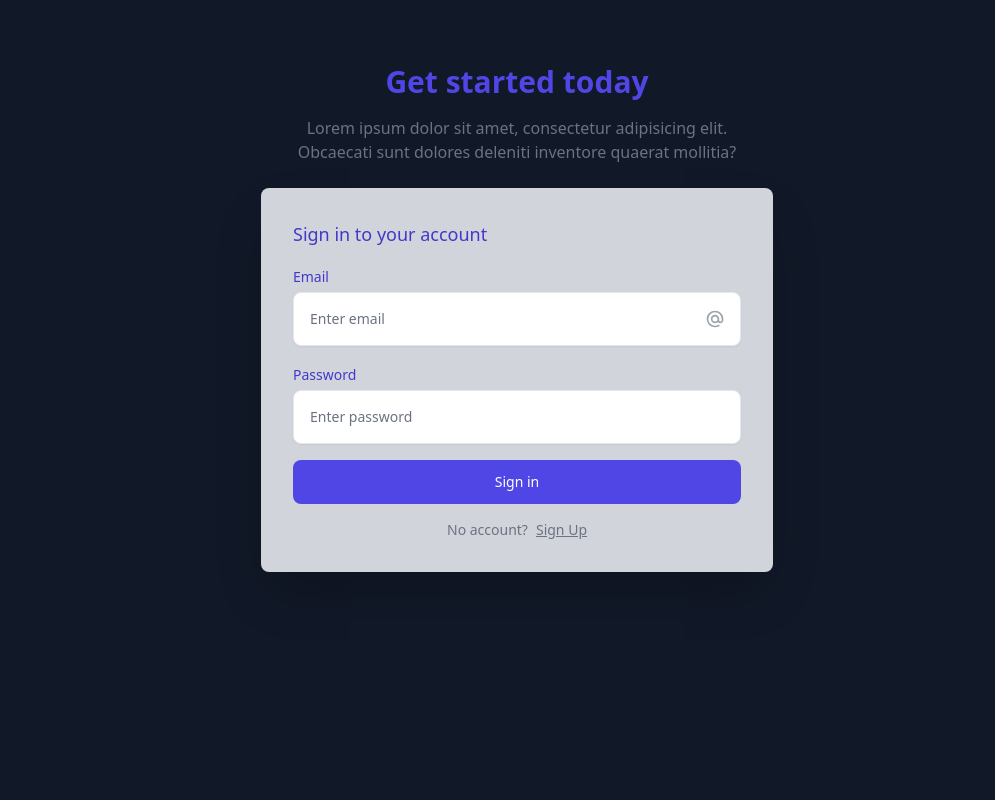
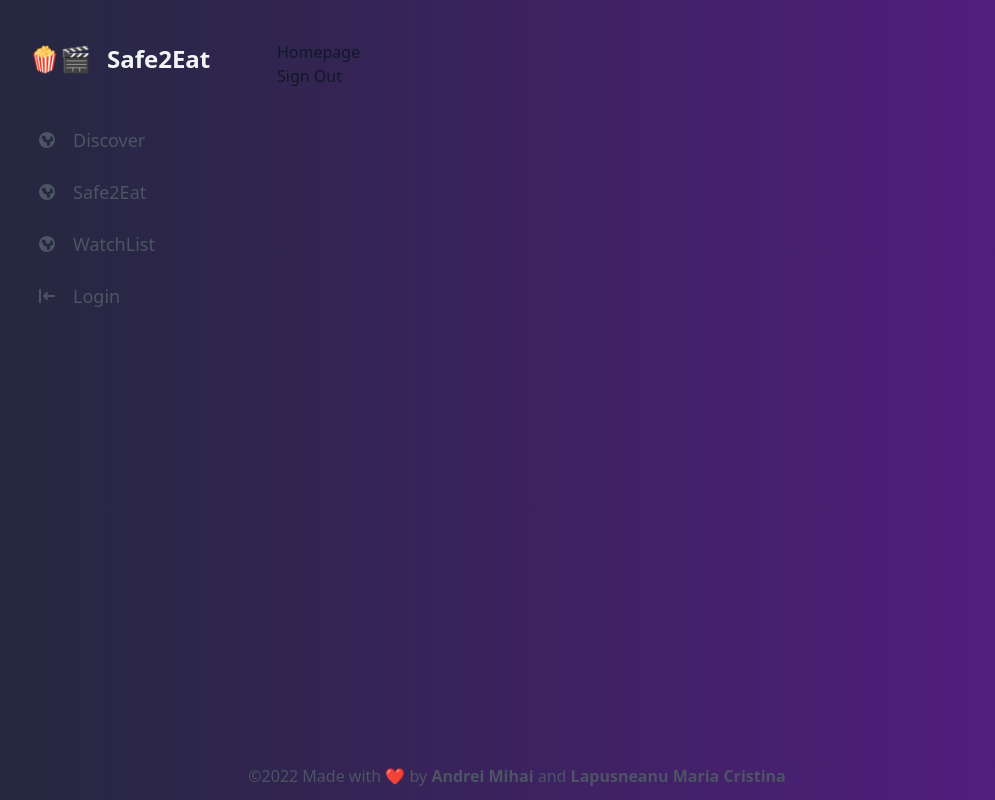
Before and after one commit to LMC23/safe_to_eat, a React (Vite) app in the folder frontend/: page / in a window 1280 px wide. Before the commit this address led to /login. Shown: the whole page, without its empty margins (123-1118 px from the left). Built offline with nearby package versions, Linux system fonts and the light colour scheme; no server answers.

Commit message:
added base layout

```diff
--- a/frontend/src/App.jsx
+++ b/frontend/src/App.jsx
@@ -5,6 +5,7 @@ import { PrivateRoute } from "./components/PrivateRoute";
 import HomePage from "./pages/HomePage";
 import Login from "./pages/Login";
 import SignUp from "./pages/Signup";
+import DefaultLayout from "./components/DefaultLayout";
 
 // https://reactrouter.com/docs/en/v6/components/routes
 // https://supabase.com/blog/supabase-js-v2
@@ -21,9 +22,12 @@ function App() {
           <Route
             path="/"
             element={
-              <PrivateRoute>
+
+              <DefaultLayout>
+
                 <HomePage />
-              </PrivateRoute>
+              </DefaultLayout>
+
             }
           />
           <Route path="login" element={<Login />} />
--- /dev/null
+++ b/frontend/src/components/DefaultLayout.jsx
@@ -0,0 +1,45 @@
+import Footer from "./Footer";
+import NavBar from "./Navbar";
+
+export default function DefaultLayout({ children }) {
+    const loading = false;
+    return (
+        <div className="bg-gradient-to-r from-gray-800 to-purple-900 transition-colors duration-200 ">
+            <div className="max-w-5xl mx-auto flex flex-col md:flex-row min-h-screen pb-2">
+                {loading && <div
+                    className="w-full h-full fixed top-0 left-0 bg-white opacity-75 z-50 flex justify-center items-center"
+                >
+                    <svg
+                        width="100"
+                        height="100"
+                        fill="currentColor"
+                        className="mr-2 animate-spin"
+                        viewBox="0 0 1792 1792"
+                        xmlns="http://www.w3.org/2000/svg"
+                    >
+                        <path
+                            d="M526 1394q0 53-37.5 90.5t-90.5 37.5q-52 0-90-38t-38-90q0-53 37.5-90.5t90.5-37.5 90.5 37.5 37.5 90.5zm498 206q0 53-37.5 90.5t-90.5 37.5-90.5-37.5-37.5-90.5 37.5-90.5 90.5-37.5 90.5 37.5 37.5 90.5zm-704-704q0 53-37.5 90.5t-90.5 37.5-90.5-37.5-37.5-90.5 37.5-90.5 90.5-37.5 90.5 37.5 37.5 90.5zm1202 498q0 52-38 90t-90 38q-53 0-90.5-37.5t-37.5-90.5 37.5-90.5 90.5-37.5 90.5 37.5 37.5 90.5zm-964-996q0 66-47 113t-113 47-113-47-47-113 47-113 113-47 113 47 47 113zm1170 498q0 53-37.5 90.5t-90.5 37.5-90.5-37.5-37.5-90.5 37.5-90.5 90.5-37.5 90.5 37.5 37.5 90.5zm-640-704q0 80-56 136t-136 56-136-56-56-136 56-136 136-56 136 56 56 136zm530 206q0 93-66 158.5t-158 65.5q-93 0-158.5-65.5t-65.5-158.5q0-92 65.5-158t158.5-66q92 0 158 66t66 158z"
+                        ></path>
+                    </svg>
+                </div>}
+                <div className="w-full md:w-3/12">
+                    <div
+                        className="flex items-center justify-start flex-row mx-auto md:flex-col lg:flex-row lg:mx-6 mt-10 w-52"
+                    >
+                        <div className=" flex justify-center items-center" style={{ fontSize: 25 }}>🍿🎬</div>
+                        <span
+                            className="text-gray-100 dark:text-dark-accent ml-4 text-2xl font-bold"
+                        >
+                            Safe2Eat
+                        </span>
+                    </div>
+                    <NavBar />
+                </div>
+                <div className="w-full md:w-9/12 py-10 px-4">
+                    {children}
+                </div>
+            </div>
+            <Footer />
+        </div>
+    )
+}
--- /dev/null
+++ b/frontend/src/components/Footer.jsx
@@ -0,0 +1,25 @@
+export default function Footer() {
+    return (<>
+        <footer
+            className="flex justify-center -mt-12 container bg-transparent dark:bg-gray-900 dark:text-dark-accent text-gray-600 py-3 px-10 mx-auto max-w-3xl lg:max-w-5xl -mb-4 rounded-t-lg text-center"
+        >
+            <p>
+                ©2022 Made with ❤ by {" "}
+                <a
+                    className="font-bold"
+                    target="_blank"
+                    href="https://twitter.com/MihaiAdrianAnd1"
+                >Andrei Mihai</a
+                >
+                <span> and </span>
+                <a
+                    className="font-bold"
+                    target="_blank"
+                    href="https://twitter.com/MihaiAdrianAnd1"
+                >Lapusneanu Maria Cristina</a
+                >
+            </p>
+
+        </footer>
+    </>)
+}
--- /dev/null
+++ b/frontend/src/components/Navbar.jsx
@@ -0,0 +1,123 @@
+import { Link } from "react-router-dom";
+import { useAuth } from "../contexts/Auth";
+
+export default function NavBar() {
+
+    const { user, signOut } = useAuth();
+    console.log(user);
+
+    const routes = [
+        {
+            path: '/',
+            svg: <svg
+                xmlns="http://www.w3.org/2000/svg"
+                className="h-5 w-5"
+                viewBox="0 0 20 20"
+                fill="currentColor"
+            >
+                <path
+                    fillRule="evenodd"
+                    d="M10 18a8 8 0 100-16 8 8 0 000 16zM4.332 8.027a6.012 6.012 0 011.912-2.706C6.512 5.73 6.974 6 7.5 6A1.5 1.5 0 019 7.5V8a2 2 0 004 0 2 2 0 011.523-1.943A5.977 5.977 0 0116 10c0 .34-.028.675-.083 1H15a2 2 0 00-2 2v2.197A5.973 5.973 0 0110 16v-2a2 2 0 00-2-2 2 2 0 01-2-2 2 2 0 00-1.668-1.973z"
+                    clipRule="evenodd"
+                />
+            </svg>,
+            title: 'Discover'
+        },
+        {
+            path: '/safe2eat',
+            svg: <svg
+                xmlns="http://www.w3.org/2000/svg"
+                className="h-5 w-5"
+                viewBox="0 0 20 20"
+                fill="currentColor"
+            >
+                <path
+                    fillRule="evenodd"
+                    d="M10 18a8 8 0 100-16 8 8 0 000 16zM4.332 8.027a6.012 6.012 0 011.912-2.706C6.512 5.73 6.974 6 7.5 6A1.5 1.5 0 019 7.5V8a2 2 0 004 0 2 2 0 011.523-1.943A5.977 5.977 0 0116 10c0 .34-.028.675-.083 1H15a2 2 0 00-2 2v2.197A5.973 5.973 0 0110 16v-2a2 2 0 00-2-2 2 2 0 01-2-2 2 2 0 00-1.668-1.973z"
+                    clipRule="evenodd"
+                />
+            </svg>,
+            title: 'Safe2Eat'
+        },
+        {
+            path: '/watchlist',
+            svg: <svg
+                xmlns="http://www.w3.org/2000/svg"
+                className="h-5 w-5"
+                viewBox="0 0 20 20"
+                fill="currentColor"
+            >
+                <path
+                    fillRule="evenodd"
+                    d="M10 18a8 8 0 100-16 8 8 0 000 16zM4.332 8.027a6.012 6.012 0 011.912-2.706C6.512 5.73 6.974 6 7.5 6A1.5 1.5 0 019 7.5V8a2 2 0 004 0 2 2 0 011.523-1.943A5.977 5.977 0 0116 10c0 .34-.028.675-.083 1H15a2 2 0 00-2 2v2.197A5.973 5.973 0 0110 16v-2a2 2 0 00-2-2 2 2 0 01-2-2 2 2 0 00-1.668-1.973z"
+                    clipRule="evenodd"
+                />
+            </svg>,
+            title: 'WatchList'
+        },
+    ]
+
+    return (
+        <nav className="mt-10 px-6 flex flex-wrap md:block md:text-center">
+
+            {routes.map(route =>
+                <Link
+                    key={route.path}
+                    to={route.path}
+                    className=" md:justify-start hover:text-purple-100 flex-grow hover:bg-purple-200 flex items-center p-2 my-2 transition-colors dark:hover:bg-gray-800 dark:hover:text-dark-accent duration-200  text-gray-600 dark:text-gray-400 rounded-lg "
+                    href="#"
+                >
+                    {route.svg}
+                    <span className="mx-4 text-lg font-normal">
+                        {route.title}
+                    </span>
+                </Link>
+            )}
+            {!user && <Link
+                to="/login"
+                className=" md:justify-start hover:text-purple-100 flex-grow hover:bg-purple-200 flex items-center p-2 my-2 transition-colors dark:hover:bg-gray-800 dark:hover:text-dark-accent duration-200  text-gray-600 dark:text-gray-400 rounded-lg "
+                href="#"
+            >
+                <svg
+                    xmlns="http://www.w3.org/2000/svg"
+                    className="h-5 w-5"
+                    viewBox="0 0 20 20"
+                    fill="currentColor"
+                >
+                    <path
+                        fillRule="evenodd"
+                        d="M3 3a1 1 0 011 1v12a1 1 0 11-2 0V4a1 1 0 011-1zm7.707 3.293a1 1 0 010 1.414L9.414 9H17a1 1 0 110 2H9.414l1.293 1.293a1 1 0 01-1.414 1.414l-3-3a1 1 0 010-1.414l3-3a1 1 0 011.414 0z"
+                        clipRule="evenodd"
+                    />
+                </svg>
+                <span className="ml-4 text-lg font-normal">
+                    Login
+                </span>
+
+            </Link>}
+            {user && <button
+                className="md:w-full  md:justify-start hover:text-purple-100 flex-grow hover:bg-purple-200 flex items-center p-2 my-2 transition-colors dark:hover:bg-gray-800 dark:hover:text-dark-accent duration-200  text-gray-600 dark:text-gray-400 rounded-lg "
+                onClick={() => signOut()}
+            >
+                <svg
+                    xmlns="http://www.w3.org/2000/svg"
+                    className="h-5 w-5"
+                    viewBox="0 0 20 20"
+                    fill="currentColor"
+                >
+                    <path
+                        fillRule="evenodd"
+                        d="M3 3a1 1 0 00-1 1v12a1 1 0 102 0V4a1 1 0 00-1-1zm10.293 9.293a1 1 0 001.414 1.414l3-3a1 1 0 000-1.414l-3-3a1 1 0 10-1.414 1.414L14.586 9H7a1 1 0 100 2h7.586l-1.293 1.293z"
+                        clipRule="evenodd"
+                    />
+                </svg>
+                <span className="ml-4">
+                    Logout
+                </span>
+
+            </button>}
+        </nav>
+
+
+    )
+}
--- a/frontend/src/pages/HomePage.jsx
+++ b/frontend/src/pages/HomePage.jsx
@@ -2,9 +2,9 @@ import { Link } from "react-router-dom";
 import { useAuth } from "../contexts/Auth";
 
 export default function Dashboard() {
-  const { user,signOut  } = useAuth();
+  const { user, signOut } = useAuth();
   return (
-    <div>
+    <div className="text-gray-900">
       <h1>Homepage</h1>
       <button onClick={() => signOut()}>Sign Out</button>
       {/* <nav
@@ -15,7 +15,7 @@ export default function Dashboard() {
       >
         <Link to="/login">Login</Link> | <Link to="/signup">Signup</Link>
       </nav> */}
-      <pre>{JSON.stringify(user, null, 2)}</pre>
+      {/* <pre>{JSON.stringify(user, null, 2)}</pre> */}
     </div>
   );
 }
```
